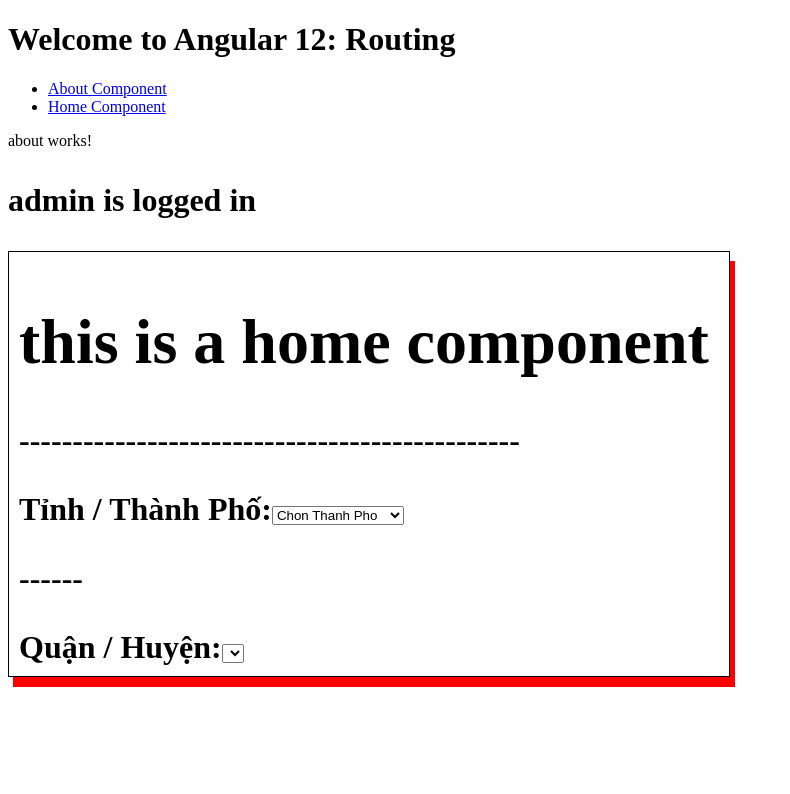
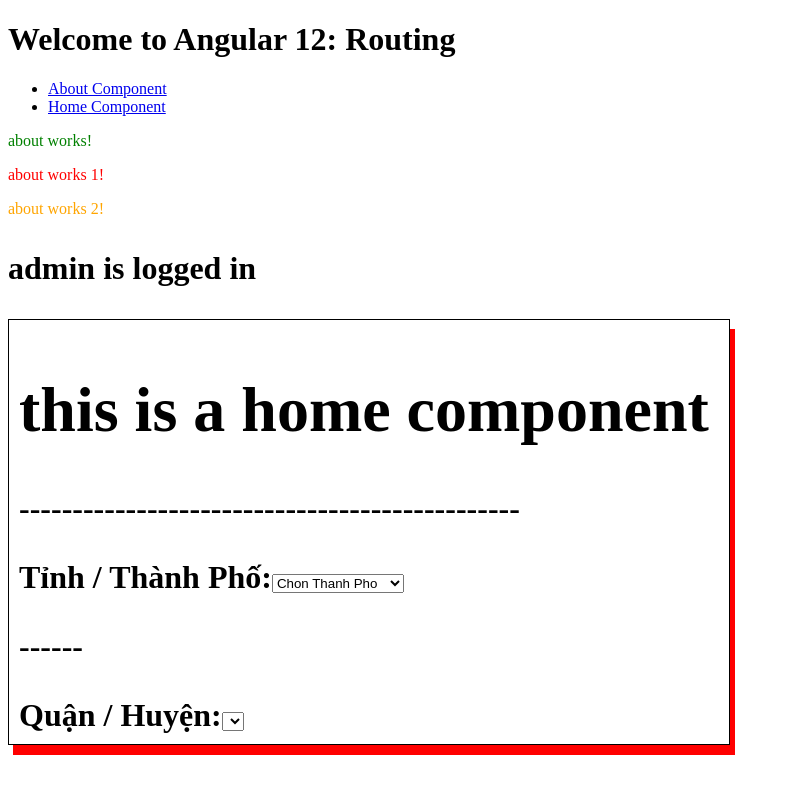
Before and after one commit to daohuyhoang9119/AngularPractice, an Angular app: page /about in a window 1280 px wide. Shown: the top 794 px of the page, without its empty margins (0-790 px from the left). Built offline with nearby package versions, Linux system fonts and the light colour scheme.

Commit message:
directive

```diff
--- /dev/null
+++ b/src/app/Directives/high-light.directive.ts
@@ -0,0 +1,24 @@
+import { Directive, ElementRef, Input } from '@angular/core';
+
+@Directive({
+  selector: '[appHighLight]',
+})
+export class HighLightDirective {
+  @Input() appHighLight = 'green'; //gia tri mac dinh ban dau neu ko co tham so vao
+  constructor(private el: ElementRef) {
+    // console.log('constructor: highlight directives:', this.appHighLight);
+    // el.nativeElement.style.color = this.appHighLight;
+    // el.nativeElement.style.fontSize = '30px';
+  }
+  ngOnInit(): void {
+    console.log(
+      'ngOnInit constructor: highlight directives:',
+      this.appHighLight
+    );
+    if (!this.appHighLight) {
+      this.appHighLight = 'green';
+    } //neu chung ta ko dua tham so dau vao thi gia tri ban dau cua appHighLight no se la null
+    console.log(this.el.nativeElement);
+    this.el.nativeElement.style.color = this.appHighLight;
+  }
+}
--- a/src/app/about/about.component.html
+++ b/src/app/about/about.component.html
@@ -1,4 +1,6 @@
-<p>about works!</p>
+<p appHighLight>about works!</p>
+<p [appHighLight]="myColor">about works 1!</p>
+<p [appHighLight]="'orange'">about works 2!</p>
 <div [ngSwitch]="loginName">
   <h1 *ngSwitchCase="'user'">
     <p>User is logged in....</p>
--- a/src/app/about/about.component.ts
+++ b/src/app/about/about.component.ts
@@ -9,6 +9,7 @@ export class AboutComponent implements OnInit {
   constructor() {}
   public loginName = 'admin';
   public num = '1';
-
+  public myColor = 'red';
+  public myColor2 = 'yellow';
   ngOnInit(): void {}
 }
--- a/src/app/app.module.ts
+++ b/src/app/app.module.ts
@@ -8,9 +8,10 @@ import { FormsModule } from '@angular/forms';
 import { OnSalePipe } from './on-sale.pipe';
 import { AppRoutingModule } from './app-routing.module';
 import { PageNotFoundComponent } from './page-not-found/page-not-found.component';
+import { HighLightDirective } from './Directives/high-light.directive';
 
 @NgModule({
-  declarations: [AppComponent, HomeComponent, AboutComponent, OnSalePipe, PageNotFoundComponent],
+  declarations: [AppComponent, HomeComponent, AboutComponent, OnSalePipe, PageNotFoundComponent, HighLightDirective],
   imports: [BrowserModule, FormsModule, AppRoutingModule],
   providers: [],
   bootstrap: [AppComponent],
--- a/src/app/home/home.component.ts
+++ b/src/app/home/home.component.ts
@@ -95,7 +95,7 @@ export class HomeComponent implements OnInit {
     },
   ];
   ngOnInit(): void {
-    console.log('cities', this.VietNam);
+    // console.log('cities', this.VietNam);
   }
 
   public changeCity(event: any): void {
```
Also changed, not shown: 1 other file (tests, documents, lock files or other folders).
